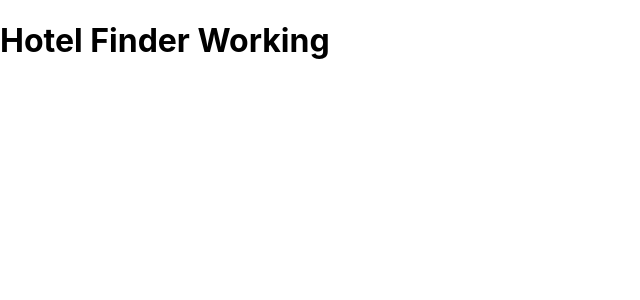
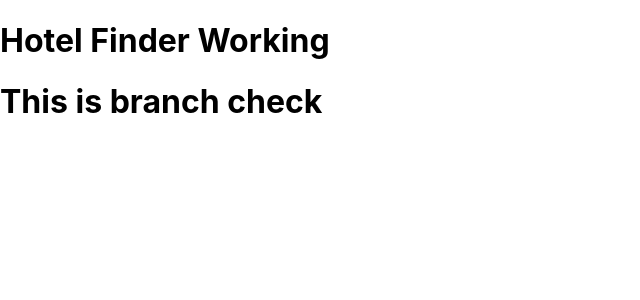
Before and after one commit to jinglad/hotel-finder, a React (Create React App) app: page / in a window 1280 px wide. Shown: the top 300 px of the page, without its empty margins (0-640 px from the left). Built offline with nearby package versions, Linux system fonts and the light colour scheme.

Commit message:
checkout test

```diff
--- a/src/App.js
+++ b/src/App.js
@@ -4,6 +4,7 @@ function App() {
   return (
     <div>
       <h1>Hotel Finder Working</h1>
+      <h1>This is branch check</h1>
     </div>
   );
 }
```
